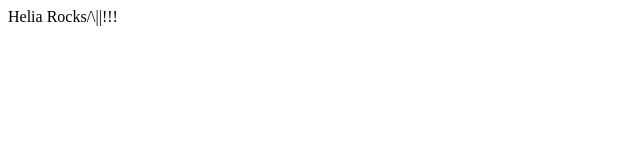
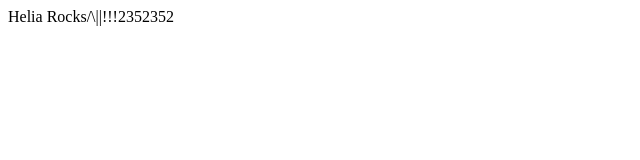
Before and after one commit to akhileshthite/dp-helia-staging, a plain HTML site: page index.html in a window 1280 px wide. Shown: the full height of the page, 0-640 px from the left. Drawn offline with Linux system fonts and the light colour scheme.

Commit message:
Update body text in index.html

```diff
--- a/index.html
+++ b/index.html
@@ -6,6 +6,6 @@
     <title>Helia Rocks/\||</title>
   </head>
   <body>
-    Helia Rocks/\||!!!
+    Helia Rocks/\||!!!2352352
   </body>
 </html>
```
